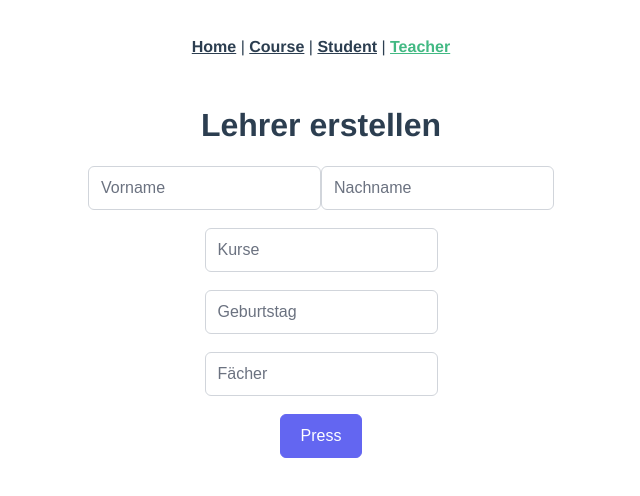
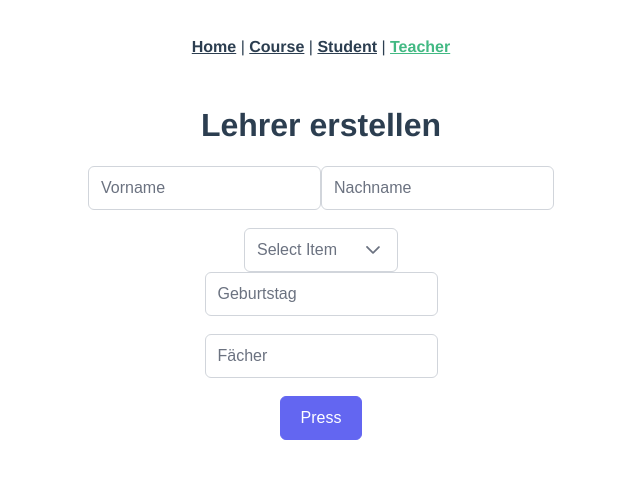
Before and after one commit to MaKiMe1/Programmieraufgabe_Frontend, a Vue app in the folder frontend/: page /teacher in a window 1280 px wide. Shown: the top 496 px of the page, without its empty margins (319-959 px from the left). Built offline with nearby package versions, Linux system fonts and the light colour scheme; no server answers; a web font is replaced by a local one.

Commit message:
teacher mask Get request

```diff
--- a/frontend/src/views/TeacherMaskView.vue
+++ b/frontend/src/views/TeacherMaskView.vue
@@ -5,9 +5,15 @@
     <InputText v-model="surname" type="text" placeholder="Nachname"></InputText>
   </div>
   <br />
-  <div>
-    <InputText type="text" placeholder="Kurse"></InputText>
-  </div>
+  <Dropdown
+    v-model="selectedCourse"
+    :options="allCourses"
+    optionLabel="label"
+    optionValue="value"
+    :virtualScrollerOptions="{ itemSize: 38 }"
+    placeholder="Select Item"
+    class="w-full md:w-14rem"
+  />
   <br />
   <div>
     <Calendar v-model="date" dateFormat="dd/mm/yy" placeholder="Geburtstag" />
@@ -27,12 +33,13 @@
 </template>
 
 <script lang="ts">
-import { defineComponent, ref, reactive } from "vue";
+import { defineComponent, ref, reactive, onMounted } from "vue";
 import Button from "primevue/button";
 import InputText from "primevue/inputtext";
 import Dropdown from "primevue/dropdown";
 import Calendar from "primevue/calendar";
 import { userObject } from "@/dataObjects/userObject";
+import { courseObject } from "@/dataObjects/courseObject";
 
 export default defineComponent({
   name: "TeacherMaskView",
@@ -40,6 +47,7 @@ export default defineComponent({
     Button,
     InputText,
     Calendar,
+    Dropdown,
   },
   setup() {
     const date = ref();
@@ -48,6 +56,8 @@ export default defineComponent({
     const subjectName = "";
     let subjectsSplit = [];
     subjectsSplit = subjectName.split(" ");
+    const allCourses = ref<courseObject[]>();
+    const selectedCourse = ref();
     const userObject = reactive<userObject>({
       id: 0,
       name: name.value,
@@ -75,7 +85,36 @@ export default defineComponent({
         return;
       }
     }
-    return { date, userObject, subjectName, name, surname, sendTeacher };
+
+    async function getCourses(): Promise<void> {
+      try {
+        const url = "/course";
+        const response = await fetch(url);
+
+        if (!response.ok) {
+          throw new Error(response.statusText);
+        }
+        const jsonData: courseObject[] = await response.json();
+        allCourses.value = jsonData;
+      } catch (reason) {
+        console.log(reason);
+      }
+    }
+
+    onMounted(async () => {
+      await getCourses();
+    });
+    return {
+      date,
+      userObject,
+      subjectName,
+      name,
+      surname,
+      sendTeacher,
+      getCourses,
+      allCourses,
+      selectedCourse,
+    };
   },
 });
 </script>
```
